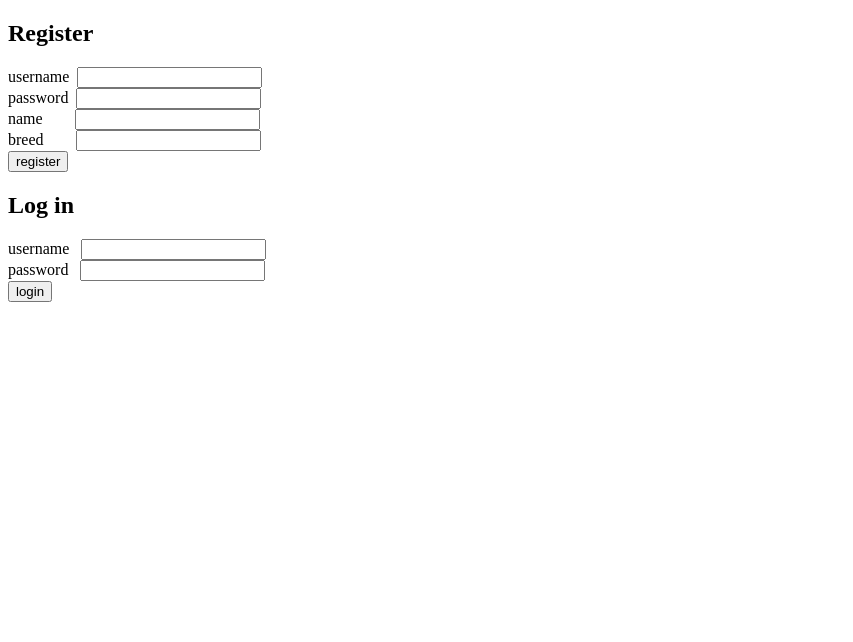
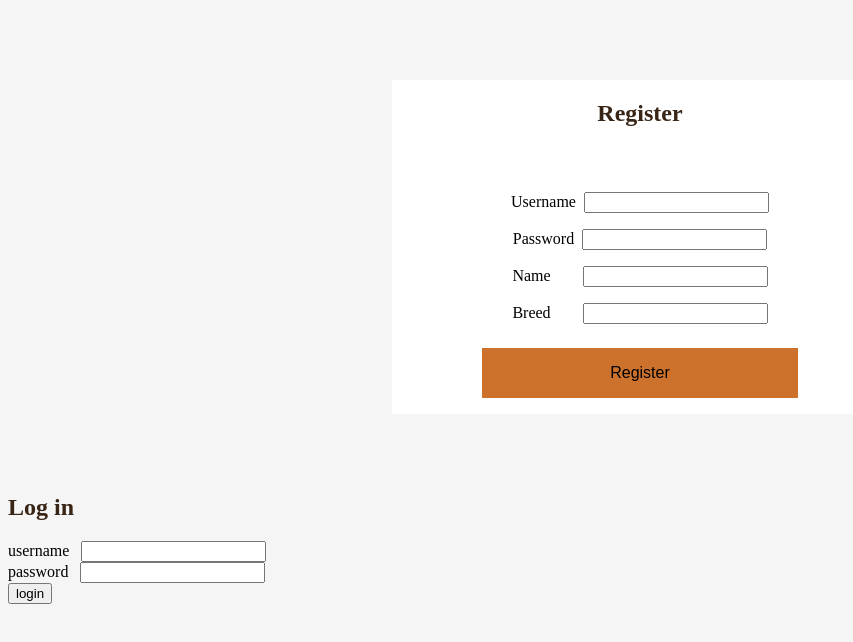
Before and after one commit to dauinh/react-node-project, a React (Create React App) app in the folder client/: page / in a window 1280 px wide. Shown: the top 642 px of the page, without its empty margins (0-853 px from the left). Built offline with nearby package versions, Linux system fonts and the light colour scheme.

Commit message:
styling register box

```diff
--- a/client/src/components/Register.js
+++ b/client/src/components/Register.js
@@ -33,12 +33,12 @@ const Register = () => {
   }
 
   return (
-    <div>
+    <div className='register-box'>
       <h2>Register</h2>
       <h3>{errorMessage}</h3>
       <form onSubmit={handleRegister}>
-        <div>
-          username &nbsp;
+        <div className='input-box'>
+          Username &nbsp;
           <input
             type="text"
             value={username}
@@ -46,8 +46,8 @@ const Register = () => {
             onChange={({ target }) => setUsername(target.value)}
           />
         </div>
-        <div>
-          password &nbsp;
+        <div className='input-box'>
+          Password &nbsp;
           <input
             type="password"
             value={password}
@@ -55,8 +55,8 @@ const Register = () => {
             onChange={({ target }) => setPassword(target.value)}
           />
         </div>
-        <div>
-          name &nbsp; &nbsp; &nbsp; &nbsp;
+        <div className='input-box'>
+          Name &nbsp; &nbsp; &nbsp; &nbsp;
           <input
             type="text"
             value={name}
@@ -64,8 +64,8 @@ const Register = () => {
             onChange={({ target }) => setName(target.value)}
           />
         </div>
-        <div>
-          breed &nbsp; &nbsp; &nbsp; &nbsp;
+        <div className='input-box'>
+          Breed &nbsp; &nbsp; &nbsp; &nbsp;
           <input
             type="text"
             value={breed}
@@ -73,7 +73,7 @@ const Register = () => {
             onChange={({ target }) => setBreed(target.value)}
           />
         </div>
-        <button type="submit">register</button>
+        <button type="submit" className='register-button'>Register</button>
       </form>
     </div>
   )
--- /dev/null
+++ b/client/src/index.css
@@ -0,0 +1,33 @@
+body {
+  background-color: whitesmoke;
+}
+h2 {
+  color: rgb(57,37,21);
+}
+.center-screen {
+  display: flex;
+  flex-direction: column;
+  justify-content: center;
+  align-items: center;
+  text-align: center;
+}
+
+.register-box {
+  display: flex;
+  flex-direction: column;
+  align-items: center;
+  justify-content: center;
+  text-align: center;
+  margin: 10vh 30vw;
+  background-color: white;
+}
+.input-box {
+  padding: 1vh 0;
+}
+.register-button {
+  margin: 2vh 0;
+  padding: 2vh 10vw;
+  border-width: 0;
+  background-color: rgb(205,114,45);
+  font-size: medium;
+}
--- a/client/src/index.js
+++ b/client/src/index.js
@@ -1,6 +1,7 @@
 import React from 'react';
 import ReactDOM from 'react-dom'
 import App from './App'
+import './index.css'
 
 ReactDOM.render(
   <App />,
```
